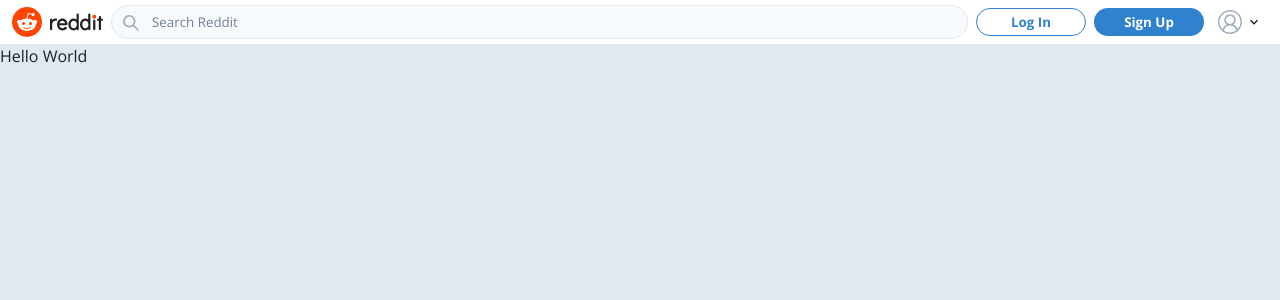
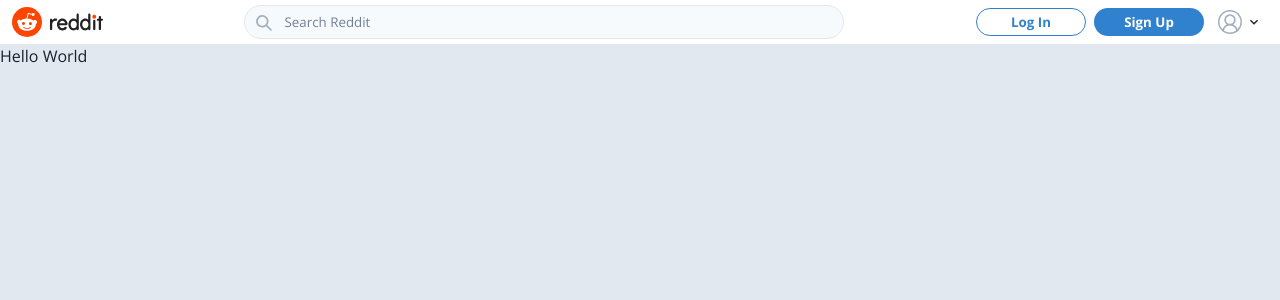
Before and after one commit to abeeralikhan/reddit-clone, a Next.js app: page / in a window 1280 px wide. Shown: the top 300 px of the page. Built offline with nearby package versions, Linux system fonts and the light colour scheme; no server answers.

Commit message:
create and style Directory component

```diff
--- /dev/null
+++ b/src/components/Navbar/Directory/Directory.tsx
@@ -0,0 +1,38 @@
+import React from "react";
+import { Menu, MenuButton, MenuList, Flex, Icon, Text } from "@chakra-ui/react";
+import { ChevronDownIcon } from "@chakra-ui/icons";
+import { TiHome } from "react-icons/ti";
+
+const Directory: React.FC = () => {
+  return (
+    <Menu>
+      <MenuButton
+        cursor="pointer"
+        padding="0px 6px"
+        borderRadius={4}
+        mr={2}
+        ml={{ base: 0, md: 2 }}
+        _hover={{ outline: "1px solid", outlineColor: "gray.200" }}
+      >
+        <Flex
+          align="center"
+          justify="space-between"
+          width={{ base: "auto", lg: "200px" }}
+        >
+          <Flex align="center">
+            <Icon as={TiHome} fontSize={24} mr={{ base: 1, md: 2 }} />
+            <Flex display={{ base: "none", lg: "flex" }}>
+              <Text fontWeight={700} fontSize="10pt">
+                Home
+              </Text>
+            </Flex>
+          </Flex>
+          <ChevronDownIcon />
+        </Flex>
+      </MenuButton>
+      <MenuList>{/* <Communities /> */} Communities</MenuList>
+    </Menu>
+  );
+};
+
+export default Directory;
--- a/src/components/Navbar/Navbar.tsx
+++ b/src/components/Navbar/Navbar.tsx
@@ -4,13 +4,23 @@
 import { Flex, Image } from "@chakra-ui/react";
 import { useAuthState } from "react-firebase-hooks/auth";
 import { auth } from "@/src/firebase/clientApp";
+import Directory from "./Directory/Directory";
 
 const Navbar: React.FC = () => {
   const [user, loading, error] = useAuthState(auth);
 
   return (
-    <Flex bg="white" height="44px" padding="6px 12px">
-      <Flex alignItems="center">
+    <Flex
+      bg="white"
+      height="44px"
+      padding="6px 12px"
+      justify={{ md: "space-between" }}
+    >
+      <Flex
+        alignItems="center"
+        width={{ base: "40px", md: "auto" }}
+        mr={{ base: 0, md: 2 }}
+      >
         <Image src="/images/redditFace.svg" alt="reddit logo" height="30px" />
         <Image
           src="/images/redditText.svg"
@@ -19,8 +29,8 @@
           display={{ base: "none", md: "unset" }}
         />
       </Flex>
-      {/* <Directory /> */}
-      <SearchInput />
+      {user && <Directory />}
+      <SearchInput user={user} />
       <RightContent user={user} />
     </Flex>
   );
--- a/src/components/Navbar/SearchInput.tsx
+++ b/src/components/Navbar/SearchInput.tsx
@@ -1,14 +1,15 @@
 import React from "react";
 import { SearchIcon } from "@chakra-ui/icons";
 import { Flex, Input, InputGroup, InputLeftElement } from "@chakra-ui/react";
+import { User } from "firebase/auth";
 
 type SearchInputProps = {
-  // user:
+  user?: User | null;
 };
 
-const SearchInput: React.FC<SearchInputProps> = () => {
+const SearchInput: React.FC<SearchInputProps> = ({ user }) => {
   return (
-    <Flex flexGrow={1} mr={2} align="center">
+    <Flex flexGrow={1} maxWidth={user ? "auto" : "600px"} mr={2} align="center">
       <InputGroup>
         <InputLeftElement pointerEvents="none">
           <SearchIcon color="gray.400" mb={1} />
```
Also changed, not shown: notes.txt.
